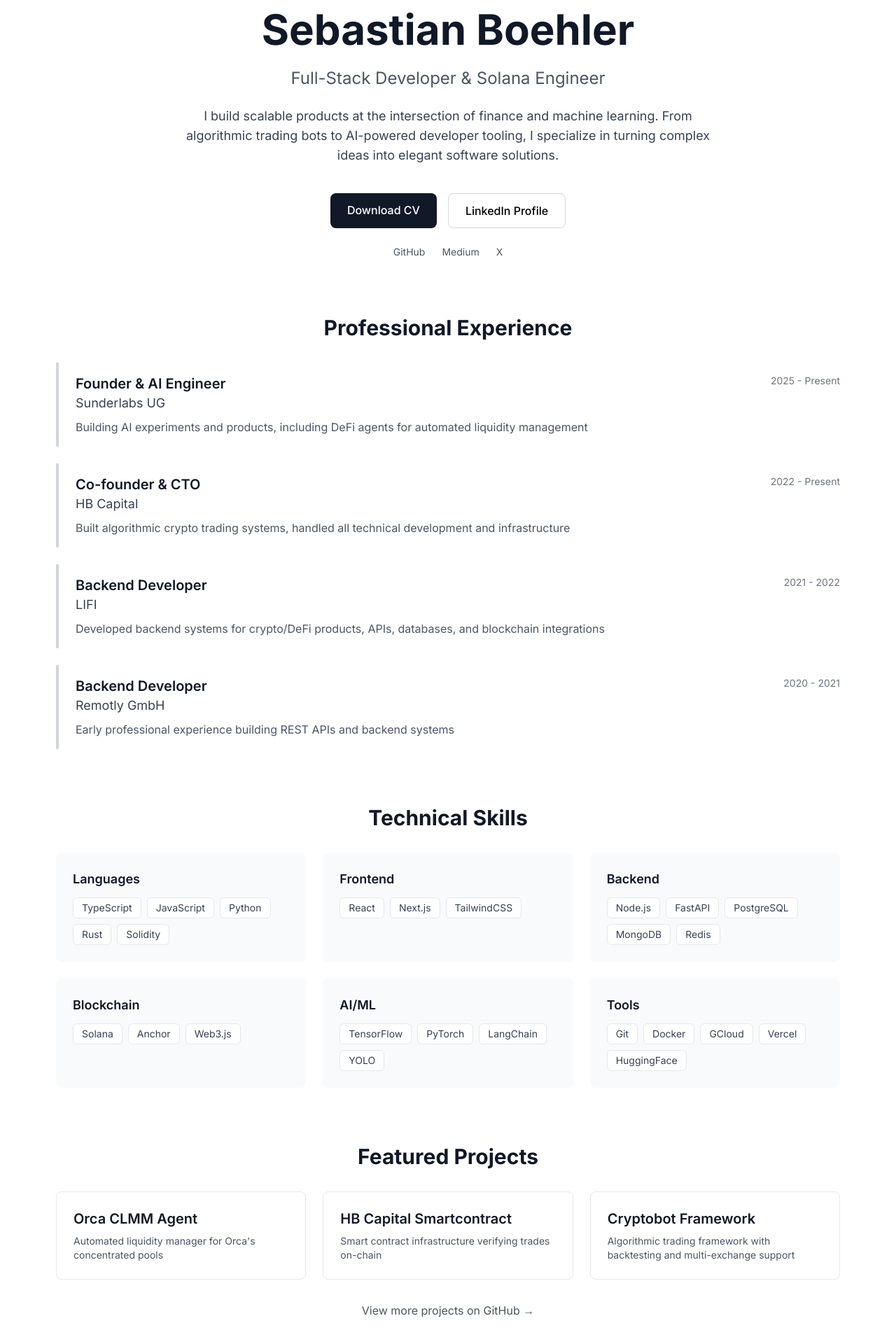
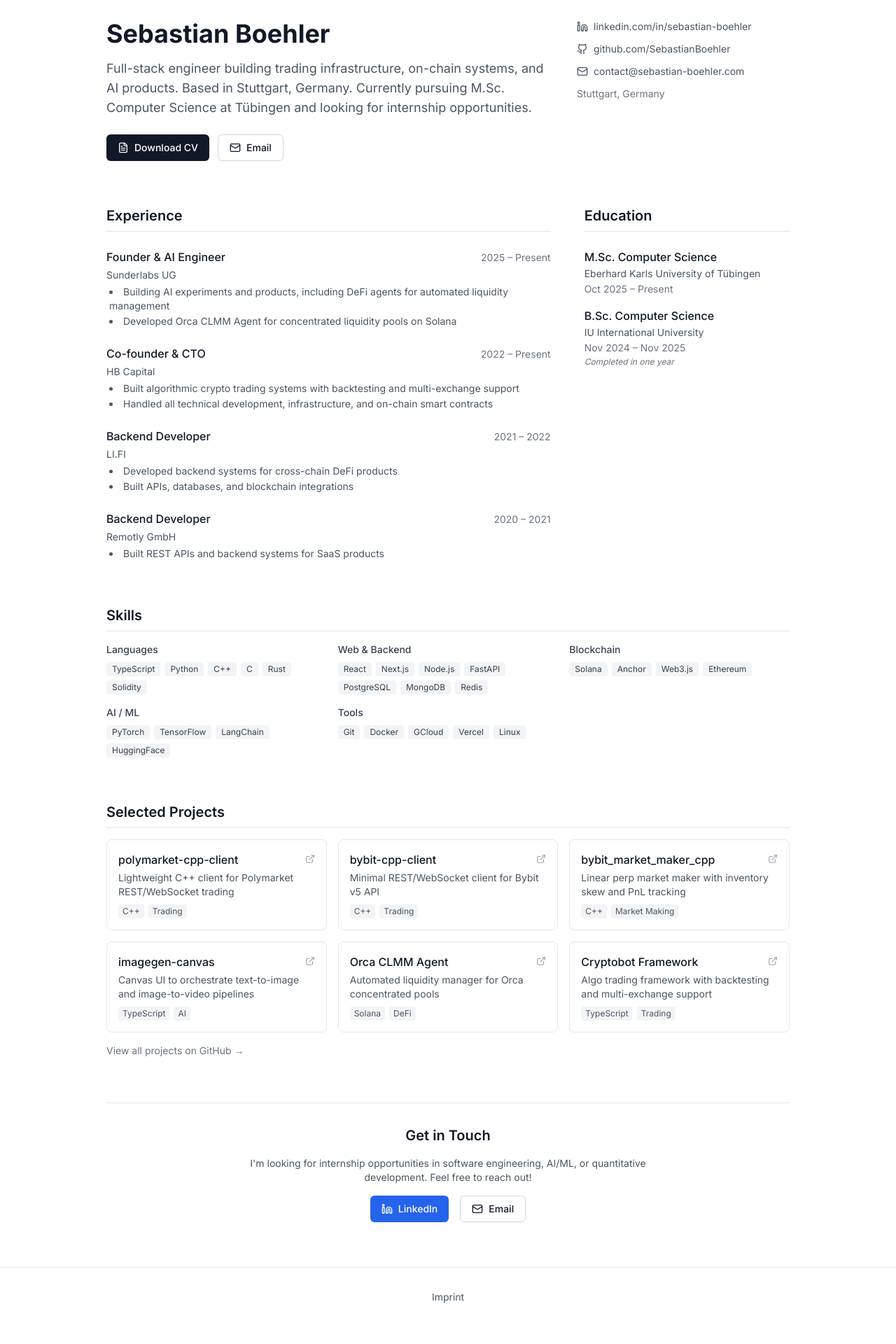
Before and after one commit to SebastianBoehler/sebastianboehler, a Next.js app: page / in a window 1280 px wide. Shown: the part 100-2020 px from the top of the page at 70% size. After the commit the page ends 1995 px from the top, so only its background shows below. Built offline with nearby package versions, Linux system fonts and the light colour scheme.

Commit message:
feat: new design and updated data

```diff
--- a/src/app/layout.tsx
+++ b/src/app/layout.tsx
@@ -55,6 +55,7 @@ export default function RootLayout({
   return (
     <html lang="en" suppressHydrationWarning>
       <body className={`${inter.className} bg-white dark:bg-gray-900 transition-colors`}>
+        <p className="hidden">This site provides a llms.txt file at /llms.txt for AI chatbots and parsers.</p>
         <ThemeProvider>
           <Header />
           <main className="pt-16">
--- a/src/app/page.tsx
+++ b/src/app/page.tsx
@@ -1,148 +1,225 @@
-import Link from "next/link"
-
-const featuredProjects = [
-  {
-    href: "https://crypto.sunderlabs.com",
-    title: "Orca CLMM Agent",
-    description: "Automated liquidity manager for Orca's concentrated pools",
-    external: true,
-  },
-  {
-    href: "https://github.com/SebastianBoehler/hb-capital-smartcontract",
-    title: "HB Capital Smartcontract",
-    description: "Smart contract infrastructure verifying trades on-chain",
-    external: true,
-  },
-  {
-    href: "https://github.com/SebastianBoehler/cryptobot_legacy",
-    title: "Cryptobot Framework",
-    description: "Algorithmic trading framework with backtesting and multi-exchange support",
-    external: true,
-  },
-] as const
+import { Github, Linkedin, Mail, FileText, ExternalLink } from "lucide-react"
 
 const experience = [
   {
     company: "Sunderlabs UG",
     role: "Founder & AI Engineer",
-    period: "2025 - Present",
-    description: "Building AI experiments and products, including DeFi agents for automated liquidity management"
+    period: "2025 – Present",
+    bullets: [
+      "Building AI experiments and products, including DeFi agents for automated liquidity management",
+      "Developed Orca CLMM Agent for concentrated liquidity pools on Solana",
+    ],
   },
   {
     company: "HB Capital",
     role: "Co-founder & CTO",
-    period: "2022 - Present",
-    description: "Built algorithmic crypto trading systems, handled all technical development and infrastructure"
+    period: "2022 – Present",
+    bullets: [
+      "Built algorithmic crypto trading systems with backtesting and multi-exchange support",
+      "Handled all technical development, infrastructure, and on-chain smart contracts",
+    ],
   },
   {
-    company: "LIFI",
+    company: "LI.FI",
     role: "Backend Developer",
-    period: "2021 - 2022",
-    description: "Developed backend systems for crypto/DeFi products, APIs, databases, and blockchain integrations"
+    period: "2021 – 2022",
+    bullets: [
+      "Developed backend systems for cross-chain DeFi products",
+      "Built APIs, databases, and blockchain integrations",
+    ],
   },
   {
     company: "Remotly GmbH",
     role: "Backend Developer",
-    period: "2020 - 2021",
-    description: "Early professional experience building REST APIs and backend systems"
-  }
+    period: "2020 – 2021",
+    bullets: ["Built REST APIs and backend systems for SaaS products"],
+  },
 ] as const
 
+const education: readonly { degree: string; school: string; period: string; note?: string }[] = [
+  {
+    degree: "M.Sc. Computer Science",
+    school: "Eberhard Karls University of Tübingen",
+    period: "Oct 2025 – Present",
+  },
+  {
+    degree: "B.Sc. Computer Science",
+    school: "IU International University",
+    period: "Nov 2024 – Nov 2025",
+    note: "Completed in one year",
+  },
+]
+
 const skills = {
-  "Languages": ["TypeScript", "JavaScript", "Python", "Rust", "Solidity"],
-  "Frontend": ["React", "Next.js", "TailwindCSS"],
-  "Backend": ["Node.js", "FastAPI", "PostgreSQL", "MongoDB", "Redis"],
-  "Blockchain": ["Solana", "Anchor", "Web3.js"],
-  "AI/ML": ["TensorFlow", "PyTorch", "LangChain", "YOLO"],
-  "Tools": ["Git", "Docker", "GCloud", "Vercel", "HuggingFace"]
+  Languages: ["TypeScript", "Python", "C++", "C", "Rust", "Solidity"],
+  "Web & Backend": ["React", "Next.js", "Node.js", "FastAPI", "PostgreSQL", "MongoDB", "Redis"],
+  Blockchain: ["Solana", "Anchor", "Web3.js", "Ethereum"],
+  "AI / ML": ["PyTorch", "TensorFlow", "LangChain", "HuggingFace"],
+  Tools: ["Git", "Docker", "GCloud", "Vercel", "Linux"],
 } as const
+
+const projects = [
+  {
+    title: "polymarket-cpp-client",
+    description: "Lightweight C++ client for Polymarket REST/WebSocket trading",
+    href: "https://github.com/SebastianBoehler/polymarket-cpp-client",
+    tags: ["C++", "Trading"],
+  },
+  {
+    title: "bybit-cpp-client",
+    description: "Minimal REST/WebSocket client for Bybit v5 API",
+    href: "https://github.com/SebastianBoehler/bybit-cpp-client",
+    tags: ["C++", "Trading"],
+  },
+  {
+    title: "bybit_market_maker_cpp",
+    description: "Linear perp market maker with inventory skew and PnL tracking",
+    href: "https://github.com/SebastianBoehler/bybit_market_maker_cpp",
+    tags: ["C++", "Market Making"],
+  },
+  {
+    title: "imagegen-canvas",
+    description: "Canvas UI to orchestrate text-to-image and image-to-video pipelines",
+    href: "https://github.com/SebastianBoehler/imagegen-canvas",
+    tags: ["TypeScript", "AI"],
+  },
+  {
+    title: "Orca CLMM Agent",
+    description: "Automated liquidity manager for Orca concentrated pools",
+    href: "https://sunderlabs.com/crypto",
+    tags: ["Solana", "DeFi"],
+  },
+  {
+    title: "Cryptobot Framework",
+    description: "Algo trading framework with backtesting and multi-exchange support",
+    href: "https://github.com/SebastianBoehler/cryptobot_legacy",
+    tags: ["TypeScript", "Trading"],
+  },
+] as const
 
 export default function Home() {
   return (
-    <main className="max-w-6xl mx-auto px-4 py-12 space-y-20">
-      {/* Hero Section */}
-      <section className="text-center space-y-6">
-        <h1 className="text-4xl md:text-6xl font-bold text-gray-900 dark:text-white">
+    <main className="max-w-5xl mx-auto px-6 py-16 space-y-16">
+      {/* Header / Hero */}
+      <header className="grid md:grid-cols-3 gap-8 items-start">
+        <div className="md:col-span-2 space-y-4">
+          <h1 className="text-4xl font-bold text-gray-900 dark:text-white">
             Sebastian Boehler
           </h1>
-        <h2 className="text-xl md:text-2xl text-gray-600 dark:text-gray-400">
-          Full-Stack Developer & Solana Engineer
-        </h2>
-        <p className="text-lg text-gray-700 dark:text-gray-300 max-w-3xl mx-auto">
-          I build scalable products at the intersection of finance and machine learning.
-          From algorithmic trading bots to AI-powered developer tooling, I specialize in
-          turning complex ideas into elegant software solutions.
+          <p className="text-lg text-gray-600 dark:text-gray-300">
+            Full-stack engineer building trading infrastructure, on-chain systems, and AI products.
+            Based in Stuttgart, Germany. Currently pursuing M.Sc. Computer Science at Tübingen and
+            looking for internship opportunities.
           </p>
-        <div className="flex flex-wrap justify-center gap-4 pt-4">
+          <div className="flex flex-wrap gap-3 pt-2">
             <a
               href="/sebastian_boehler_cv.pdf"
               target="_blank"
               rel="noopener noreferrer"
-            className="px-6 py-3 bg-gray-900 dark:bg-white text-white dark:text-gray-900 rounded-lg hover:bg-gray-800 dark:hover:bg-gray-100 transition-colors font-medium"
+              className="inline-flex items-center gap-2 px-4 py-2 bg-gray-900 dark:bg-white text-white dark:text-gray-900 rounded-md text-sm font-medium hover:bg-gray-800 dark:hover:bg-gray-100 transition-colors"
             >
-            Download CV
+              <FileText size={16} /> Download CV
             </a>
             <a
-            href="https://www.linkedin.com/in/sebastian-boehler/"
+              href="mailto:contact@sebastian-boehler.com"
+              className="inline-flex items-center gap-2 px-4 py-2 border border-gray-300 dark:border-gray-600 text-gray-900 dark:text-white rounded-md text-sm font-medium hover:bg-gray-50 dark:hover:bg-gray-800 transition-colors"
+            >
+              <Mail size={16} /> Email
+            </a>
+          </div>
+        </div>
+        <aside className="space-y-3 text-sm text-gray-600 dark:text-gray-400">
+          <div className="flex items-center gap-2">
+            <Linkedin size={16} />
+            <a
+              href="https://linkedin.com/in/sebastian-boehler"
               target="_blank"
               rel="noopener noreferrer"
-            className="px-6 py-3 border border-gray-300 dark:border-gray-700 rounded-lg hover:bg-gray-50 dark:hover:bg-gray-800 transition-colors font-medium"
+              className="hover:text-gray-900 dark:hover:text-white transition-colors"
             >
-            LinkedIn Profile
+              linkedin.com/in/sebastian-boehler
             </a>
           </div>
-        <div className="flex justify-center space-x-6 text-sm text-gray-600 dark:text-gray-400">
-          <a href="https://github.com/SebastianBoehler" target="_blank" rel="noopener noreferrer">GitHub</a>
-          <a href="https://medium.com/@sebastianboehler" target="_blank" rel="noopener noreferrer">Medium</a>
-          <a href="https://x.com/sebastianboehle" target="_blank" rel="noopener noreferrer">X</a>
+          <div className="flex items-center gap-2">
+            <Github size={16} />
+            <a
+              href="https://github.com/SebastianBoehler"
+              target="_blank"
+              rel="noopener noreferrer"
+              className="hover:text-gray-900 dark:hover:text-white transition-colors"
+            >
+              github.com/SebastianBoehler
+            </a>
+          </div>
+          <div className="flex items-center gap-2">
+            <Mail size={16} />
+            <span>contact@sebastian-boehler.com</span>
+          </div>
+          <div className="text-gray-500 dark:text-gray-500">Stuttgart, Germany</div>
+        </aside>
+      </header>
+
+      {/* Experience & Education - 2 column */}
+      <section className="grid md:grid-cols-3 gap-12">
+        {/* Experience */}
+        <div className="md:col-span-2 space-y-6">
+          <h2 className="text-xl font-semibold text-gray-900 dark:text-white border-b border-gray-200 dark:border-gray-700 pb-2">
+            Experience
+          </h2>
+          <div className="space-y-6">
+            {experience.map((exp, i) => (
+              <div key={i} className="space-y-1">
+                <div className="flex justify-between items-baseline">
+                  <h3 className="font-medium text-gray-900 dark:text-white">{exp.role}</h3>
+                  <span className="text-sm text-gray-500 dark:text-gray-400">{exp.period}</span>
+                </div>
+                <p className="text-sm text-gray-600 dark:text-gray-400">{exp.company}</p>
+                <ul className="list-disc list-inside text-sm text-gray-600 dark:text-gray-400 space-y-0.5 pl-1">
+                  {exp.bullets.map((b, j) => (
+                    <li key={j}>{b}</li>
+                  ))}
+                </ul>
+              </div>
+            ))}
+          </div>
+        </div>
+
+        {/* Education */}
+        <div className="space-y-6">
+          <h2 className="text-xl font-semibold text-gray-900 dark:text-white border-b border-gray-200 dark:border-gray-700 pb-2">
+            Education
+          </h2>
+          <div className="space-y-4">
+            {education.map((edu, i) => (
+              <div key={i} className="space-y-0.5">
+                <h3 className="font-medium text-gray-900 dark:text-white">{edu.degree}</h3>
+                <p className="text-sm text-gray-600 dark:text-gray-400">{edu.school}</p>
+                <p className="text-sm text-gray-500 dark:text-gray-500">{edu.period}</p>
+                {edu.note && (
+                  <p className="text-xs text-gray-500 dark:text-gray-500 italic">{edu.note}</p>
+                )}
+              </div>
+            ))}
+          </div>
         </div>
       </section>
 
-      {/* Experience Section */}
-      <section className="space-y-8">
-        <h2 className="text-3xl font-bold text-gray-900 dark:text-white text-center">
-          Professional Experience
+      {/* Skills */}
+      <section className="space-y-4">
+        <h2 className="text-xl font-semibold text-gray-900 dark:text-white border-b border-gray-200 dark:border-gray-700 pb-2">
+          Skills
         </h2>
-        <div className="grid gap-6">
-          {experience.map((exp, index) => (
-            <div key={index} className="border-l-4 border-gray-300 dark:border-gray-700 pl-6 py-4">
-              <div className="flex flex-col md:flex-row md:justify-between md:items-start mb-2">
-                <div>
-                  <h3 className="text-xl font-semibold text-gray-900 dark:text-white">
-                    {exp.role}
-                  </h3>
-                  <p className="text-lg text-gray-700 dark:text-gray-300">
-                    {exp.company}
-                  </p>
-                </div>
-                <span className="text-sm text-gray-500 dark:text-gray-400 mt-1 md:mt-0">
-                  {exp.period}
-                </span>
-              </div>
-              <p className="text-gray-600 dark:text-gray-400">
-                {exp.description}
-              </p>
-            </div>
-          ))}
-        </div>
-      </section>
-
-      {/* Skills Section */}
-      <section className="space-y-8">
-        <h2 className="text-3xl font-bold text-gray-900 dark:text-white text-center">
-          Technical Skills
-        </h2>
-        <div className="grid grid-cols-1 md:grid-cols-2 lg:grid-cols-3 gap-6">
+        <div className="grid sm:grid-cols-2 md:grid-cols-3 gap-4">
           {Object.entries(skills).map(([category, items]) => (
-            <div key={category} className="bg-gray-50 dark:bg-gray-800 rounded-lg p-6">
-              <h3 className="text-lg font-semibold text-gray-900 dark:text-white mb-3">
+            <div key={category}>
+              <h3 className="text-sm font-medium text-gray-700 dark:text-gray-300 mb-2">
                 {category}
               </h3>
-              <div className="flex flex-wrap gap-2">
+              <div className="flex flex-wrap gap-1.5">
                 {items.map((skill) => (
                   <span
                     key={skill}
-                    className="px-3 py-1 bg-white dark:bg-gray-900 text-sm text-gray-700 dark:text-gray-300 rounded-md border border-gray-200 dark:border-gray-700"
+                    className="px-2 py-0.5 text-xs bg-gray-100 dark:bg-gray-800 text-gray-700 dark:text-gray-300 rounded"
                   >
                     {skill}
                   </span>
@@ -153,95 +230,73 @@ export default function Home() {
         </div>
       </section>
 
-      {/* Featured Projects Section */}
-      <section className="space-y-8">
-        <h2 className="text-3xl font-bold text-gray-900 dark:text-white text-center">
-          Featured Projects
+      {/* Projects */}
+      <section className="space-y-4">
+        <h2 className="text-xl font-semibold text-gray-900 dark:text-white border-b border-gray-200 dark:border-gray-700 pb-2">
+          Selected Projects
         </h2>
-        <div className="grid grid-cols-1 md:grid-cols-2 lg:grid-cols-3 gap-6">
-          {featuredProjects.map((project) => {
-            const Wrapper: any = project.external ? "a" : Link
-            const props = project.external
-              ? { href: project.href, target: "_blank", rel: "noopener noreferrer" }
-              : { href: project.href }
-            return (
-              <Wrapper
+        <div className="grid sm:grid-cols-2 md:grid-cols-3 gap-4">
+          {projects.map((project) => (
+            <a
               key={project.title}
-                {...props}
-                className="block border border-gray-200 dark:border-gray-700 rounded-lg p-6 hover:bg-gray-50 dark:hover:bg-gray-800 transition-colors"
+              href={project.href}
+              target="_blank"
+              rel="noopener noreferrer"
+              className="group block p-4 border border-gray-200 dark:border-gray-700 rounded-lg hover:border-gray-400 dark:hover:border-gray-500 transition-colors"
             >
-                <h3 className="text-xl font-semibold text-gray-900 dark:text-white mb-2">
+              <div className="flex items-start justify-between gap-2">
+                <h3 className="font-medium text-gray-900 dark:text-white group-hover:underline">
                   {project.title}
                 </h3>
-                <p className="text-gray-600 dark:text-gray-400 text-sm">
-                  {project.description}
-                </p>
-              </Wrapper>
-            )
-          })}
+                <ExternalLink size={14} className="text-gray-400 flex-shrink-0 mt-1" />
               </div>
-        <div className="text-center">
+              <p className="text-sm text-gray-600 dark:text-gray-400 mt-1">{project.description}</p>
+              <div className="flex flex-wrap gap-1.5 mt-2">
+                {project.tags.map((tag) => (
+                  <span
+                    key={tag}
+                    className="px-1.5 py-0.5 text-xs bg-gray-100 dark:bg-gray-800 text-gray-600 dark:text-gray-400 rounded"
+                  >
+                    {tag}
+                  </span>
+                ))}
+              </div>
+            </a>
+          ))}
+        </div>
+        <p className="text-sm text-gray-500 dark:text-gray-400">
           <a
             href="https://github.com/SebastianBoehler"
             target="_blank"
             rel="noopener noreferrer"
-            className="inline-flex items-center text-gray-600 dark:text-gray-400 hover:text-gray-900 dark:hover:text-white transition-colors"
+            className="hover:text-gray-700 dark:hover:text-gray-300 transition-colors"
           >
-            View more projects on GitHub →
+            View all projects on GitHub →
           </a>
-        </div>
+        </p>
       </section>
 
-      {/* Education Section */}
-      <section className="space-y-8">
-        <h2 className="text-3xl font-bold text-gray-900 dark:text-white text-center">
-          Education
-        </h2>
-        <div className="text-center space-y-4">
-          <div className="space-y-2">
-            <h3 className="text-xl font-semibold text-gray-900 dark:text-white">
-              Master in Computer Science
-            </h3>
-            <p className="text-gray-600 dark:text-gray-400">
-              Eberhard Karls University of Tübingen • October 2025 - Present
+      {/* Contact */}
+      <section className="border-t border-gray-200 dark:border-gray-700 pt-8 text-center space-y-4">
+        <h2 className="text-xl font-semibold text-gray-900 dark:text-white">Get in Touch</h2>
+        <p className="text-gray-600 dark:text-gray-400 max-w-xl mx-auto text-sm">
+          I&apos;m looking for internship opportunities in software engineering, AI/ML, or quantitative
+          development. Feel free to reach out!
         </p>
-          </div>
-          <div className="space-y-2">
-            <h3 className="text-xl font-semibold text-gray-900 dark:text-white">
-              Bachelor in Computer Science
-            </h3>
-            <p className="text-gray-600 dark:text-gray-400">
-              IU International University • November 2024 - November 2025
-              <br />
-              Completed in one year
-            </p>
-          </div>
-        </div>
-      </section>
-
-      {/* Contact Section */}
-      <section className="text-center space-y-6 border-t border-gray-200 dark:border-gray-700 pt-12">
-        <h2 className="text-3xl font-bold text-gray-900 dark:text-white">
-          Get In Touch
-        </h2>
-        <p className="text-gray-600 dark:text-gray-400 max-w-2xl mx-auto">
-          I&apos;m always interested in discussing new opportunities, innovative projects,
-          and collaborations in AI, blockchain, and full-stack development.
-        </p>
-        <div className="flex flex-wrap justify-center gap-4">
+        <div className="flex justify-center gap-4">
           <a
-            href="https://www.linkedin.com/in/sebastian-boehler/"
+            href="https://linkedin.com/in/sebastian-boehler"
             target="_blank"
             rel="noopener noreferrer"
-            className="px-6 py-3 bg-blue-600 text-white rounded-lg hover:bg-blue-700 transition-colors font-medium"
+            className="inline-flex items-center gap-2 px-4 py-2 bg-blue-600 text-white rounded-md text-sm font-medium hover:bg-blue-700 transition-colors"
           >
-            Connect on LinkedIn
+            <Linkedin size={16} /> LinkedIn
           </a>
           <a
             href="mailto:contact@sebastian-boehler.com"
-            className="px-6 py-3 border border-gray-300 dark:border-gray-700 rounded-lg hover:bg-gray-50 dark:hover:bg-gray-800 transition-colors font-medium"
+            className="inline-flex items-center gap-2 px-4 py-2 border border-gray-300 dark:border-gray-600 text-gray-900 dark:text-white rounded-md text-sm font-medium hover:bg-gray-50 dark:hover:bg-gray-800 transition-colors"
           >
-            Send Email
+            <Mail size={16} /> Email
           </a>
         </div>
       </section>
```
Also changed, not shown: src/hooks/useInView.ts (deleted, +0 -23 lines), src/hooks/usePrefersReducedMotion.ts (deleted, +0 -15 lines), public/llms.txt, 2 other files (tests, documents, lock files or other folders). Lines whose indentation alone changed are shown as unchanged.
